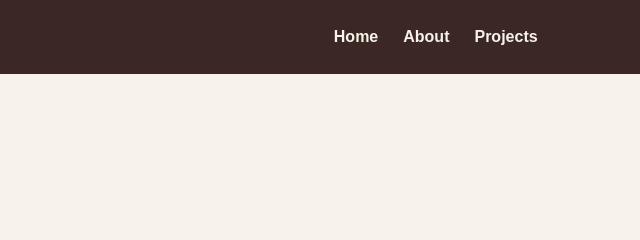
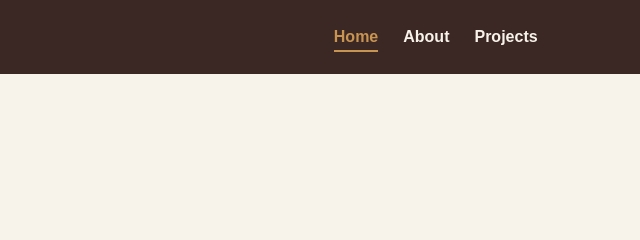
Before and after one commit to Ambreen189/VCC_2, a plain HTML site: page index.html in a window 1280 px wide. Shown: the top 240 px of the page, 640-1280 px from the left. Drawn offline with Linux system fonts and the light colour scheme.

Commit message:
Improve active navigation link styling

```diff
--- a/app.css
+++ b/app.css
@@ -185,3 +185,10 @@ footer {
         grid-template-columns: 1fr;
     }
 }
+
+/* Active Navigation Link */
+.nav-links a.active {
+    color: #c89452;
+    border-bottom: 2px solid #c89452;
+    padding-bottom: 5px;
+}
```
